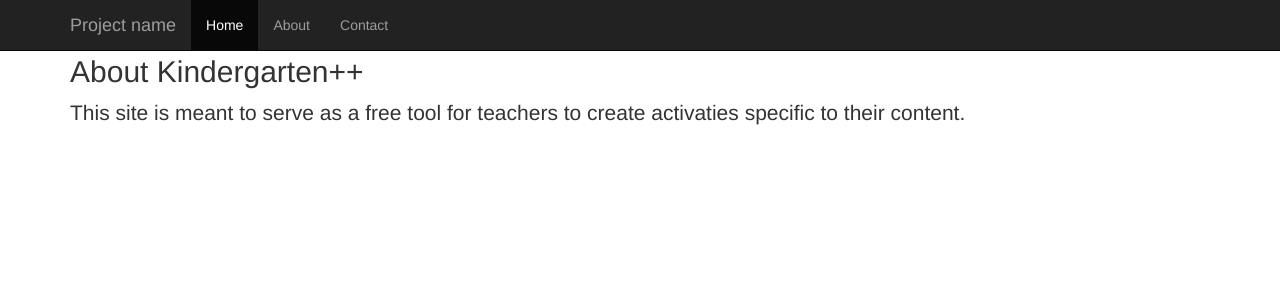
After one commit to dimasgonzales/kindergartenpp, a Flask app: page /about in a window 1280 px wide. The commit adds this page. Shown: the top 300 px of the page. Run offline with Flask 2, Linux system fonts and the light colour scheme; some libraries are stand-ins or nearby versions.

Commit message:
1. add an about page

```diff
--- a/routes.py
+++ b/routes.py
@@ -6,6 +6,10 @@ app = Flask(__name__)
 def index():
     return render_template("index.html")
 
+@app.route("/about")
+def about():
+    return render_template("about.html")
+
 
 if __name__ == '__main__':
     app.run(debug=True)
--- /dev/null
+++ b/templates/about.html
@@ -0,0 +1,13 @@
+{% extends "layout.html" %}
+{% block content %}
+
+    <div class="container">
+
+      <div>
+        <h2>About Kindergarten++</h2>
+        <p class="lead">This site is meant to serve as a free tool for teachers to create activaties specific to their content.</p>
+      </div>
+
+    </div><!-- /.container -->
+
+{% endblock %}
--- a/templates/layout.html
+++ b/templates/layout.html
@@ -28,8 +28,8 @@
         <div id="navbar" class="collapse navbar-collapse">
           <ul class="nav navbar-nav">
             <li class="active"><a href="#">Home</a></li>
-            <li><a href="#about">About</a></li>
-            <li><a href="#contact">Contact</a></li>
+            <li><a href="{{ url_for('about') }}">About</a></li>
+            <li><a href="#">Contact</a></li>
           </ul>
         </div><!--/.nav-collapse -->
       </div>
@@ -41,7 +41,7 @@
     </main>
 
     <!-- Javascript at the end so that the page loads faster -->
+    <script src="https://ajax.googleapis.com/ajax/libs/jquery/1.12.4/jquery.min.js"></script>
     <script src="https://maxcdn.bootstrapcdn.com/bootstrap/3.3.7/js/bootstrap.min.js" integrity="sha384-Tc5IQib027qvyjSMfHjOMaLkfuWVxZxUPnCJA7l2mCWNIpG9mGCD8wGNIcPD7Txa" crossorigin="anonymous"></script>
-    <script src="https://ajax.googleapis.com/ajax/libs/jquery/1.12.4/jquery.min.js"></script>
   </body>
 </html>
```
